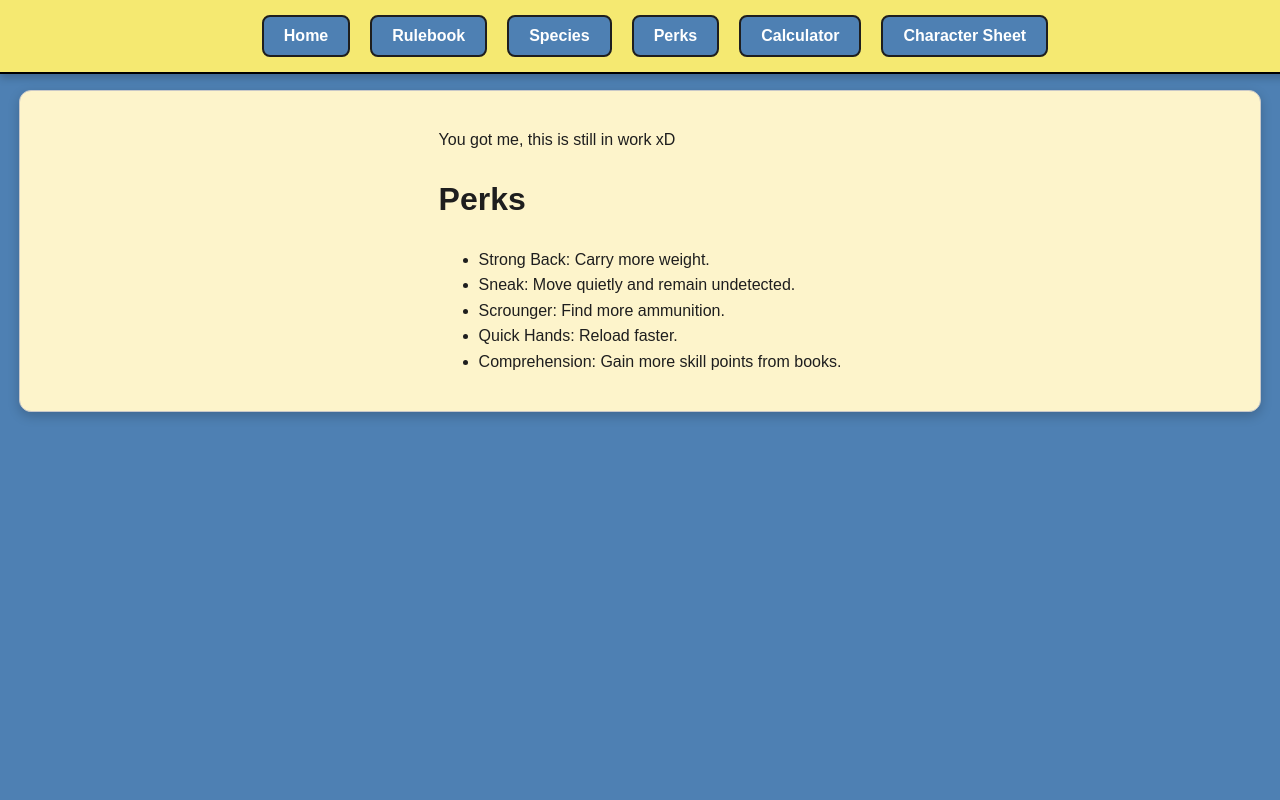
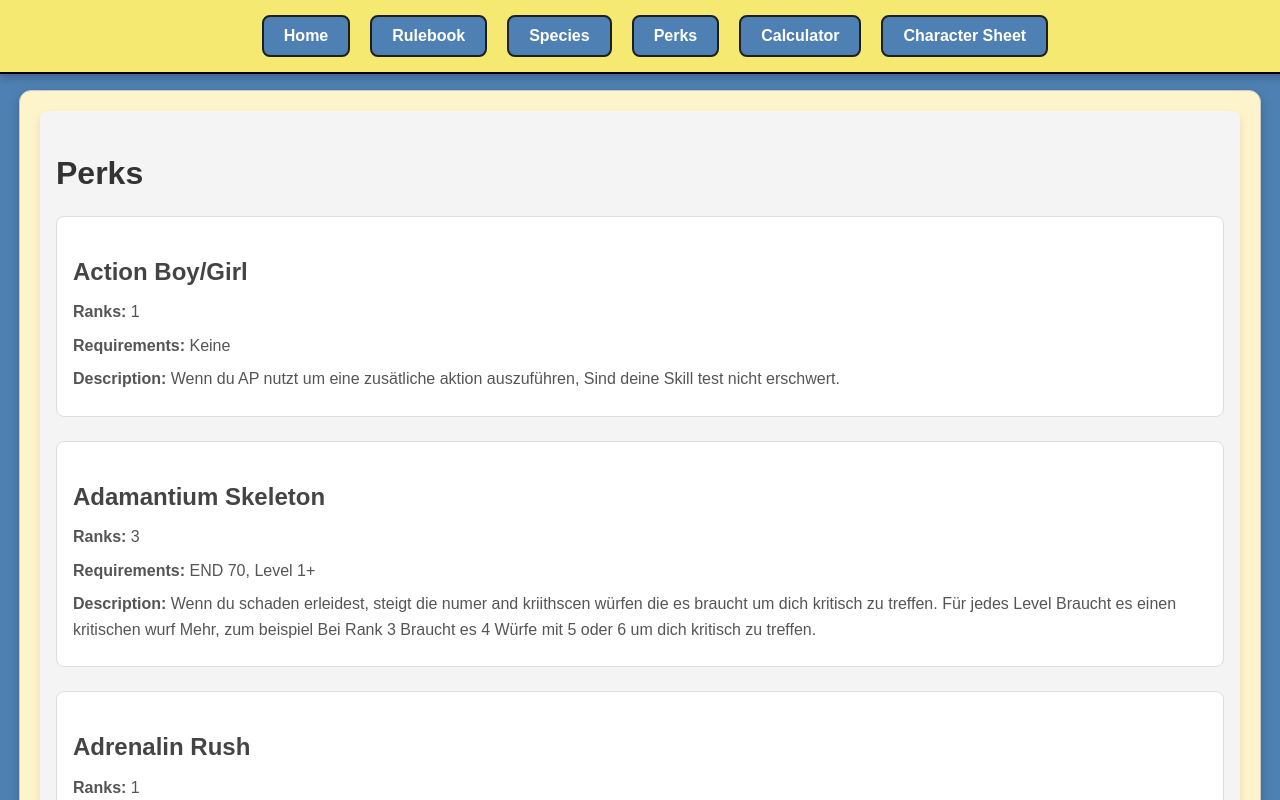
Before and after one commit to Tim-Labahn/fallout-dnd, a Vue app: page / in a window 1280 px wide. Both pictures are taken after a click on the button "Perks". Shown: the top 800 px of the page. Built offline with nearby package versions, Linux system fonts and the light colour scheme.

Commit message:
New BUild

```diff
--- a/src/components/Perks.vue
+++ b/src/components/Perks.vue
@@ -1,23 +1,182 @@
 <script setup lang="ts">
-const perks = [
-    'Strong Back: Carry more weight.',
-    'Sneak: Move quietly and remain undetected.',
-    'Scrounger: Find more ammunition.',
-    'Quick Hands: Reload faster.',
-    'Comprehension: Gain more skill points from books.'
+interface Perk {
+    name: string;
+    ranks: number;
+    requirements: string;
+    description: string;
+}
+
+const perks: Perk[] = [
+    {
+        name: "Action Boy/Girl",
+        ranks: 1,
+        requirements: "Keine",
+        description:
+            "Wenn du AP nutzt um eine zusätliche aktion auszuführen, Sind deine Skill test nicht erschwert.",
+    },
+    {
+        name: "Adamantium Skeleton",
+        ranks: 3,
+        requirements: "END 70, Level 1+",
+        description:
+            "Wenn du schaden erleidest, steigt die numer and kriithscen würfen die es braucht um dich kritisch zu treffen. Für jedes Level Braucht es einen kritischen wurf Mehr, zum beispiel Bei Rank 3 Braucht es 4 Würfe mit 5 oder 6 um dich kritisch zu treffen.",
+    },
+    {
+        name: "Adrenalin Rush",
+        ranks: 1,
+        requirements: "STR 70",
+        description:
+            "Wenn deine HP under deine Maximalen HP sinken, steigt dein STR score für alle STR tests auf 100 ",
+    },
+    {
+        name: "Animal Friend",
+        ranks: 2,
+        requirements: "CHA 60, Level 1+",
+        description:
+            "Auf level 1, wann immer eine creature dich angreift die vom type Insect, Eidechse oder Säugetier ist, Würfle Einen W6: wenn der wurf 4 oder weniger ist, greift die Kreatur dich nicht an. Kann aber andere angreifen. Auf level 2, kannst du einen wurf auf CHA + Survial nachen mit einer schwierigkeit von 2. Bei einem Erfolg sieht dich die creatur als Friedlich an, und wird JEDEN angreifen der dich angreift. Jedes mal wenn du diesen Perk einsetzt, erhöht sich die Vorraussetzung Level um 5.",
+    },
+    {
+        name: "Aquaboy/Aquagirl",
+        ranks: 2,
+        requirements: "END 50, Level 1+",
+        description:
+            "Wasser ist dein freund. Bei Rank 1, erleidest du keinen radiation damge mehr durch das schwimmen durch Wasser, und du kanst dine luft doppelt so lange halten wie normal. Bei Rank 2, haben gegner schwierigkeiten dich zu sehen wenn du unter wasser bist. Rank 2 Level Requirment ist 4+",
+    },
+    {
+        name: "Armorer",
+        ranks: 4,
+        requirements: "STR 50, INT 60",
+        description:
+            "Du kanst rüstung mit verbeserungs mods verbessern. Jeder rank dieses Perks scheltet ein level an Mods Frei. Bei Rank 1 kanst du Mod level 1, etc.",
+    },
+    {
+        name: "Awareness",
+        ranks: 1,
+        requirements: "PER 70",
+        description:
+            "Wenn du die kleine Aktion Zielen, verwendest erhält beim nächsten angriff, dein höchster wurf Piercing. ",
+    },
+    {
+        name: "Barbarian",
+        ranks: 1,
+        requirements: "STR 70, Level 4+, Human",
+        description:
+            "Deine Physische DR Steigt anhand Deines STR Wertes. STR 80-90 = +10 Physical DR, STR 90-100 = +15 Physical DR, STR 100+ = +20 Physical DR",
+    },
+    {
+        name: "Basher",
+        ranks: 1,
+        requirements: "STR 60",
+        description:
+            "Wenn du einen nahkampf angriff mit deiner waffe machst erhält dein angriff zusätlich den Vicious Effekt",
+    },
+    {
+        name: "Bessere Krits",
+        ranks: 1,
+        requirements: "LCK 90",
+        description:
+            "Jedesmal wenn du einen angriff ausführst kannst du einen Glückspunkt verbrauchen und im gegenzug ist dein angriff kritisch.",
+    },
+    {
+        name: "Revolverheld",
+        ranks: 3,
+        requirements: "Keine",
+        description:
+            "Erhöht die Trefferchance mit einem Revolver, verringert jedoch die Trefferchance mit anderen Waffen.",
+    },
+    {
+        name: "Powerrüstung-Profi",
+        ranks: 3,
+        requirements: "Keine",
+        description:
+            "Erhöht die Schadensresistenz beim Tragen von Powerrüstung, verringert jedoch die Beweglichkeit ohne Powerrüstung.",
+    },
+    {
+        name: "Scharfschützen-Elite",
+        ranks: 3,
+        requirements: "Keine",
+        description:
+            "Erhöht die Trefferchance bei Kopfschüssen, verringert jedoch die Trefferchance bei nicht gezielten Schüssen.",
+    },
+    {
+        name: "Meistermediziner",
+        ranks: 3,
+        requirements: "Keine",
+        description:
+            "Heilgegenstände stellen mehr Gesundheit wieder her, verringert jedoch die Heilwirkung von Nahrung und Getränken.",
+    },
+    // Add other perks similarly
 ];
 </script>
 
 <template>
     <div class="perks">
-        <p>You got me, this is still in work xD</p>
         <h1>Perks</h1>
-        <ul>
-            <li v-for="perk in perks" :key="perk">{{ perk }}</li>
+        <ul class="perks-list">
+            <li v-for="perk in perks" :key="perk.name" class="perk-item">
+                <h2>{{ perk.name }}</h2>
+                <p><strong>Ranks:</strong> {{ perk.ranks }}</p>
+                <template v-if="perk.requirements">
+                    <p><strong>Requirements:</strong> {{ perk.requirements }}</p>
+                </template>
+                <p><strong>Description:</strong> {{ perk.description }}</p>
+            </li>
         </ul>
     </div>
 </template>
 
 <style scoped>
 /* Scoped styles for Perks.vue */
+.perks {
+    padding: 1rem;
+    background-color: #f4f4f4;
+    /* Light background for perks section */
+    border-radius: 8px;
+    /* Rounded corners */
+    box-shadow: 0 4px 8px rgba(0, 0, 0, 0.1);
+    /* Soft shadow for better depth */
+}
+
+h1 {
+    font-size: 2rem;
+    margin-bottom: 1rem;
+    color: #333;
+    /* Darker text for better readability */
+}
+
+.perks-list {
+    list-style-type: none;
+    /* Remove bullets */
+    padding: 0;
+    /* Remove padding */
+    margin: 0;
+    /* Remove margin */
+}
+
+.perk-item {
+    margin-bottom: 1.5rem;
+    padding: 1rem;
+    border: 1px solid #ddd;
+    /* Light border around each perk */
+    border-radius: 8px;
+    background-color: #fff;
+    /* White background for each perk item */
+}
+
+.perk-item h2 {
+    font-size: 1.5rem;
+    margin-bottom: 0.5rem;
+    color: #444;
+    /* Slightly darker text for names */
+}
+
+.perk-item p {
+    margin: 0.5rem 0;
+    color: #555;
+    /* Slightly darker text for descriptions */
+}
+
+.perk-item strong {
+    font-weight: bold;
+}
 </style>
```
Also changed, not shown: 5 other files (tests, documents, lock files or other folders).
